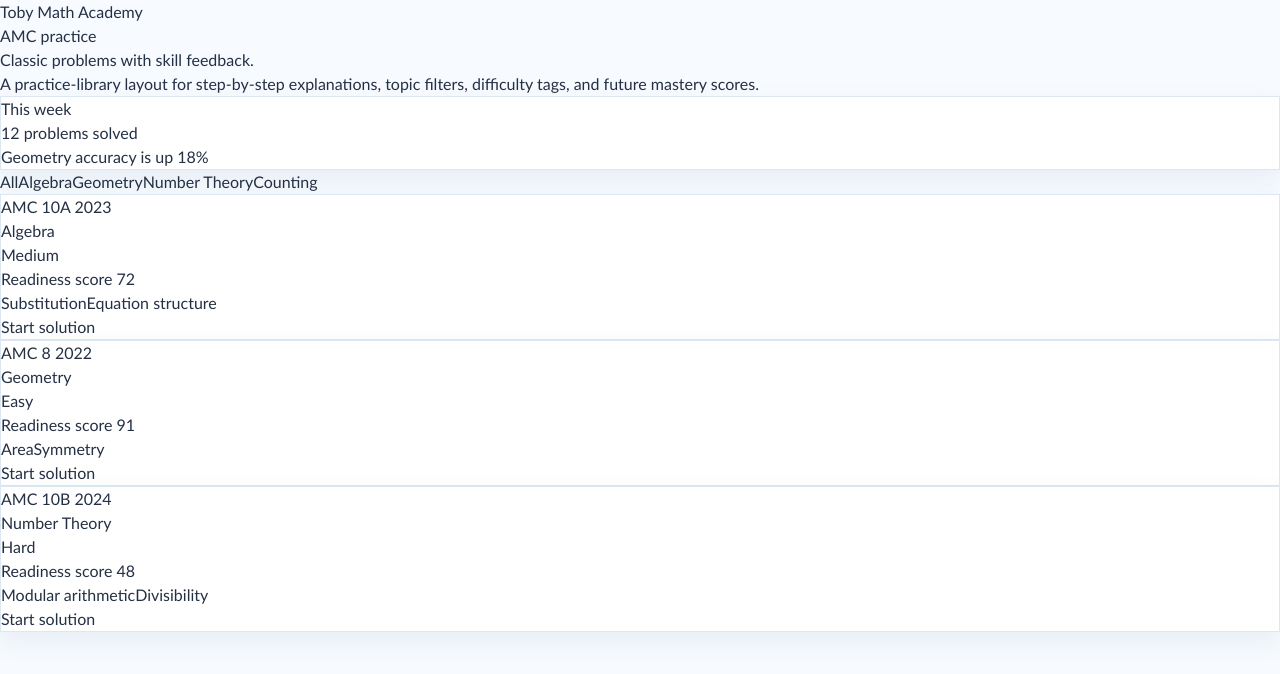
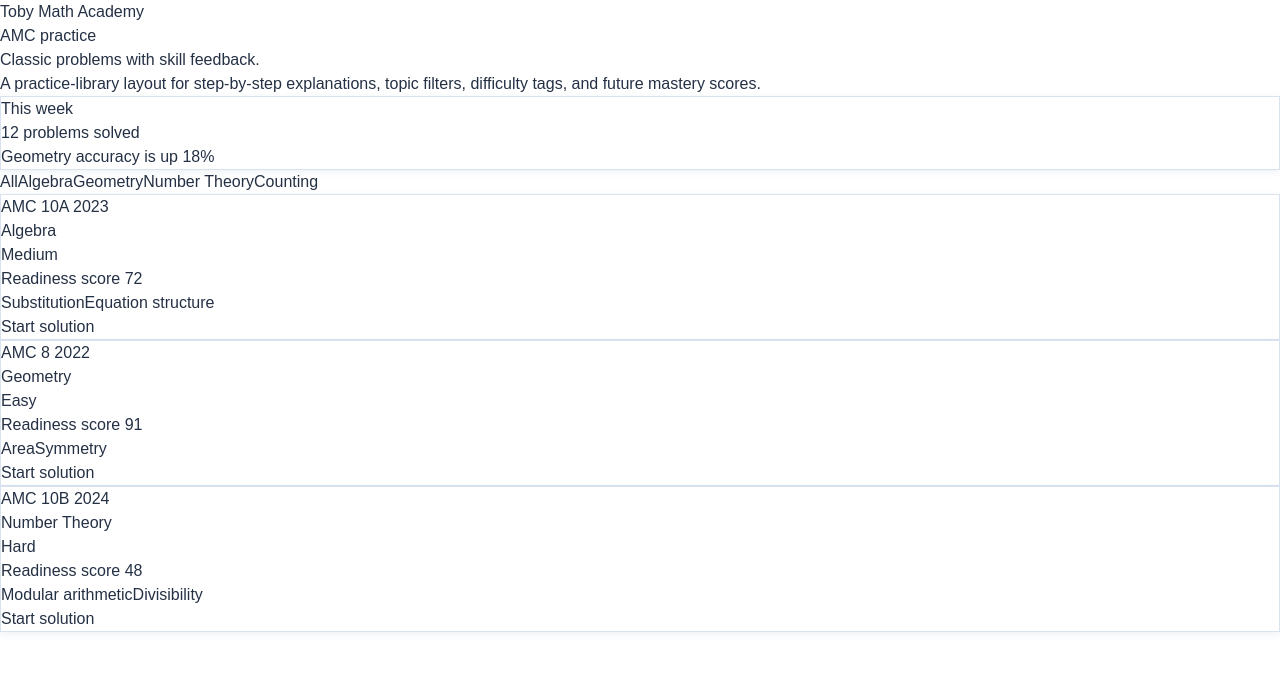
Before and after one commit to truejjh1973-dev/toby-math-academy, a Next.js app: page /amc-solutions in a window 1280 px wide. Shown: the top 674 px of the page. Built offline with nearby package versions, Linux system fonts and the light colour scheme.

Commit message:
Tone down global styles toward IXL-like clarity

```diff
--- a/app/globals.css
+++ b/app/globals.css
@@ -4,14 +4,14 @@
 
 :root {
   color-scheme: light;
-  --sky: #eaf7ff;
   --ink: #243044;
   --muted: #5f7189;
-  --blue: #2587d8;
-  --green: #49b86f;
-  --orange: #f4a340;
-  --violet: #7967d8;
-  --line: #dbe7f3;
+  --blue: #2b84d2;
+  --green: #4fb26a;
+  --orange: #f2a13a;
+  --purple: #7b65d8;
+  --line: #d8e3ef;
+  --soft: #f5f9fd;
 }
 
 * {
@@ -24,9 +24,9 @@
 
 body {
   margin: 0;
-  background: #f7fbff;
+  background: #ffffff;
   color: var(--ink);
-  font-family: ui-sans-serif, "Trebuchet MS", "Segoe UI", Verdana, sans-serif;
+  font-family: Arial, Helvetica, sans-serif;
 }
 
 a,
@@ -58,19 +58,17 @@
 }
 
 ::selection {
-  background: #ffe08a;
+  background: #ffe39a;
   color: #1d2a3d;
 }
 
 .ixl-card {
   border: 1px solid var(--line);
   background: #ffffff;
-  box-shadow: 0 10px 24px rgba(35, 74, 121, 0.08);
+  box-shadow: 0 2px 7px rgba(35, 74, 121, 0.08);
 }
 
-.ixl-soft-grid {
-  background-image:
-    linear-gradient(rgba(37, 135, 216, 0.08) 1px, transparent 1px),
-    linear-gradient(90deg, rgba(37, 135, 216, 0.08) 1px, transparent 1px);
-  background-size: 28px 28px;
+.ixl-panel {
+  border: 1px solid #d8e3ef;
+  background: #f8fbff;
 }
```
